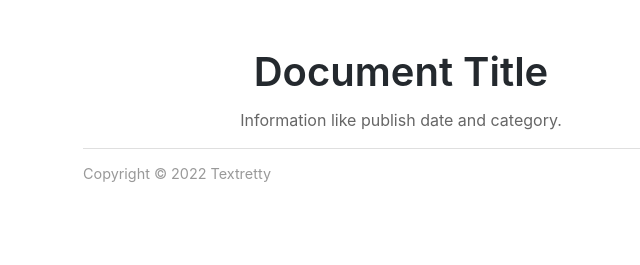
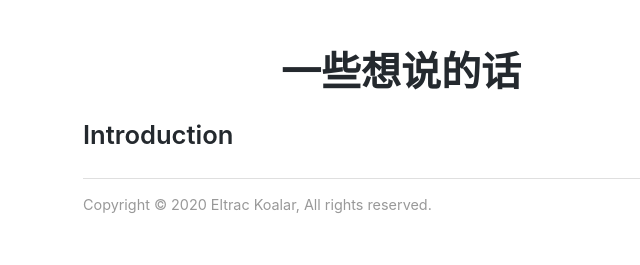
Before and after one commit to undefined-state/undefined-state.github.io, a plain HTML site: page index.html in a window 1280 px wide. Shown: the whole page, without its empty margins (239-879 px from the left). Drawn offline with Linux system fonts and the light colour scheme.

Commit message:
Update index.html

```diff
--- a/index.html
+++ b/index.html
@@ -13,17 +13,15 @@
     <link rel="stylesheet" href="style.css">
   </head>
   <body>
-      <main class="textretty textretty-container-slim">
-      <header>
-        <h1>Document Title</h1>
-        <p>Information like publish date and category.</p>
-      </header>
-      <article>
-        <!-- your content goes here -->
-      </article>
-      <footer>
-        <p>Copyright &copy; 2022 Textretty</p>
-      </footer>
-    </main>
+    <main class="textretty textretty-container-slim">
+	  <header>
+	    <h1>一些想说的话</h1>
+<!--  	    <p>A simple typography stylesheet for readable content.</p> -->
+ 	  </header>
+<section>
+  <h2>Introduction</h2>
+</section>
+<footer><p>Copyright &copy; 2020 Eltrac Koalar, All rights reserved.</p></footer>
+</main>
   </body>
 </html>
```
